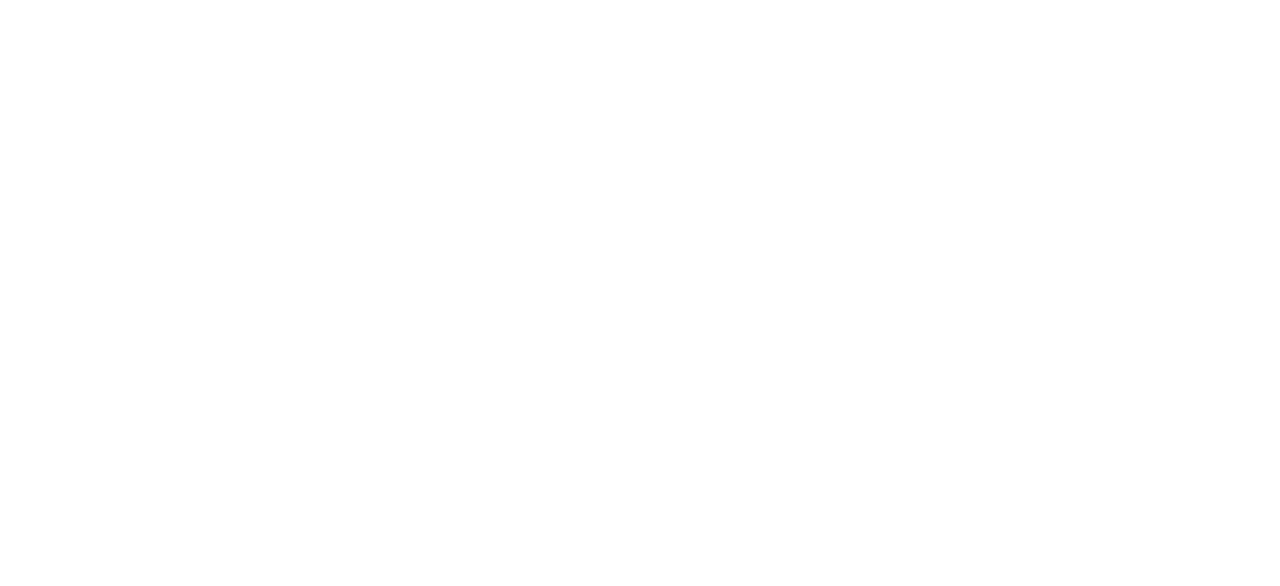
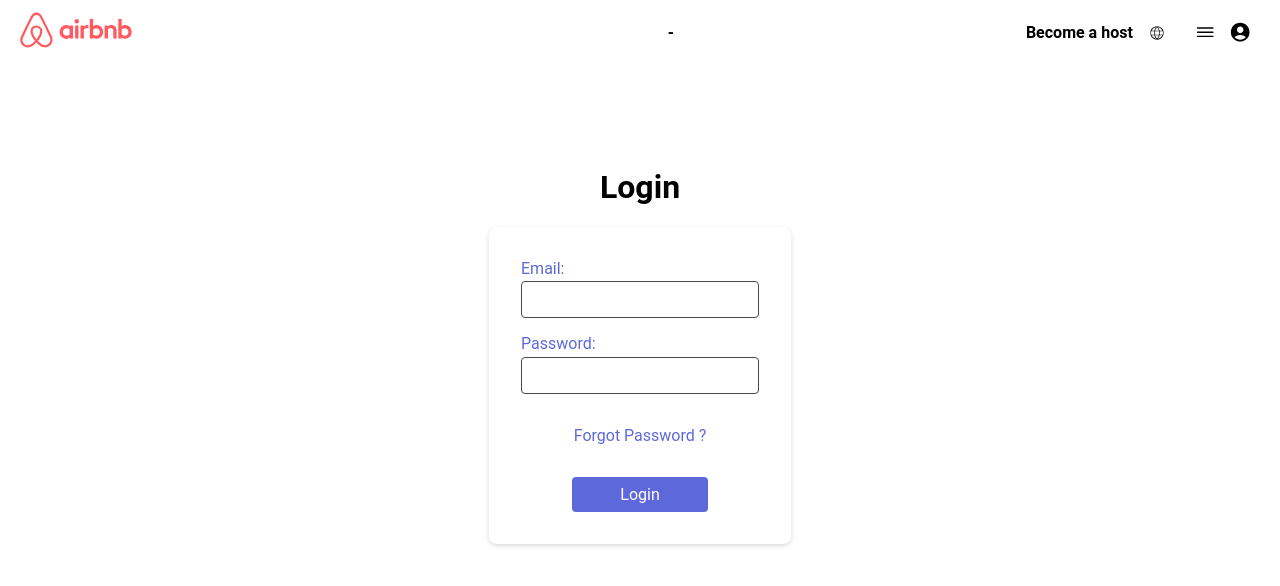
Before and after one commit to Latoure341/CapStone, a React (Vite) app in the folder Frontend/: page /login in a window 1280 px wide. Before the commit this address had no page. Shown: the top 586 px of the page. Built offline with nearby package versions, Linux system fonts and the light colour scheme.

Commit message:
Add Login page and integrate authentication with Axios; update CORS settings and add Axios dependency

```diff
--- a/Frontend/package.json
+++ b/Frontend/package.json
@@ -10,6 +10,7 @@
     "preview": "vite preview"
   },
   "dependencies": {
+    "axios": "^1.17.0",
     "react": "^19.2.6",
     "react-dom": "^19.2.6",
     "react-icons": "^5.6.0",
--- a/Frontend/src/Router.jsx
+++ b/Frontend/src/Router.jsx
@@ -2,6 +2,7 @@
 import {BrowserRouter, Routes, Route} from "react-router-dom"
 import Home from "./pages/Home/Home.jsx"
 import Listing from "./pages/Listing/Listing.jsx"
+import Login from "./pages/Login/Login.jsx";
 
 const Router = () => {
   return (
@@ -9,9 +10,10 @@
         <Routes>
             <Route path='/' element={<Home />} />
             <Route path='/listing' element={<Listing />} />
+            <Route path='/login' element={<Login />} />
         </Routes>
     </BrowserRouter>
   )
 }
 
-export default Router
+export default Router;
--- /dev/null
+++ b/Frontend/src/pages/Login/Login.jsx
@@ -0,0 +1,75 @@
+import React from "react";
+import { useState } from "react";
+import axios from "axios";
+import { useNavigate } from "react-router-dom";
+import { LoginContainer } from "./Login.styled.js";
+import Logo from "../../assets/airbnb.svg?react";
+import { IoIosMenu } from "react-icons/io";
+import { MdAccountCircle } from "react-icons/md";
+import { CiGlobe, CiSearch } from "react-icons/ci";
+import {
+  NavContainer,
+  NavSecondContainer,
+  MenuAccount,
+  LogoWrapper
+} from "../../components/NavBar/NavBar.styled.js";
+
+const Login = () => {
+    const navigate = useNavigate();
+    const [email, setEmail] = useState("");
+    const [password, setPassword] = useState("");
+
+    const handleLogin = (e) => {
+        e.preventDefault();
+        // Handle login logic here
+        // After successful login, navigate to the listing page
+        axios.post("http://localhost:5000/api/user/login", { email, password })
+            .then((response) => {
+                // Handle successful login
+                navigate("/listing");
+            })
+            .catch((error) => {
+                // Handle login error
+                console.error("Login error:", error);
+            });
+    };
+
+  return (
+    <>
+      <NavContainer>
+        <LogoWrapper>
+          <Logo className="logo" />
+        </LogoWrapper>-
+
+        <NavSecondContainer>
+          <p onClick={() => console.log("Become a host clicked")}>
+            Become a host
+          </p>
+          <CiGlobe />
+          <MenuAccount>
+            <IoIosMenu />
+            <MdAccountCircle />
+          </MenuAccount>
+        </NavSecondContainer>
+      </NavContainer>
+
+      <LoginContainer>
+        <h1>Login</h1>
+        <form>
+            <span>
+                <label htmlFor="email">Email:</label>
+                <input type="email" id="email" name="email" value={email} onChange={(e) => setEmail(e.target.value)} required />
+            </span>
+            <span>
+                <label htmlFor="password">Password:</label>
+                <input type="password" id="password" name="password" value={password} onChange={(e) => setPassword(e.target.value)} required />
+            </span>
+            <p>Forgot Password ?</p>
+            <button type="submit" onClick={(e) => {handleLogin(e)}}>Login</button>
+        </form>
+      </LoginContainer>
+    </>
+  );
+};
+
+export default Login;
--- /dev/null
+++ b/Frontend/src/pages/Login/Login.styled.js
@@ -0,0 +1,42 @@
+import styled from "styled-components";
+
+export const LoginContainer = styled.div`
+  display: flex;
+  flex-direction: column;
+  justify-content: center;
+  align-items: center;
+  height: 70vh;
+  width: 100%;
+
+  form {
+    display: flex;
+    flex-direction: column;
+    align-items: center;
+    gap: 1rem;
+    padding: 2rem;
+    box-shadow: 0 2px 5px rgba(0, 0, 0, 0.15);
+    border-radius: 8px;
+    background-color: #ffffff;
+    color: rgb(93, 105, 219);
+  }
+  span {
+    display: flex;
+    flex-direction: column;
+    gap: 0.2rem;
+  }
+  input {
+    border: 1px solid #494949;
+    border-radius: 4px;
+    padding: 0.5rem;
+    font-size: 1rem;
+  }
+  button {
+    background-color: rgb(93, 105, 219);
+    color: #ffffff;
+    border: none;
+    border-radius: 4px;
+    padding: 0.5rem 3rem;
+    font-size: 1rem;
+    cursor: pointer;
+  }
+`;
```
Also changed, not shown: Frontend/src/pages/Listing/Listing.jsx (+5 -4 lines), 2 other files (tests, documents, lock files or other folders).
